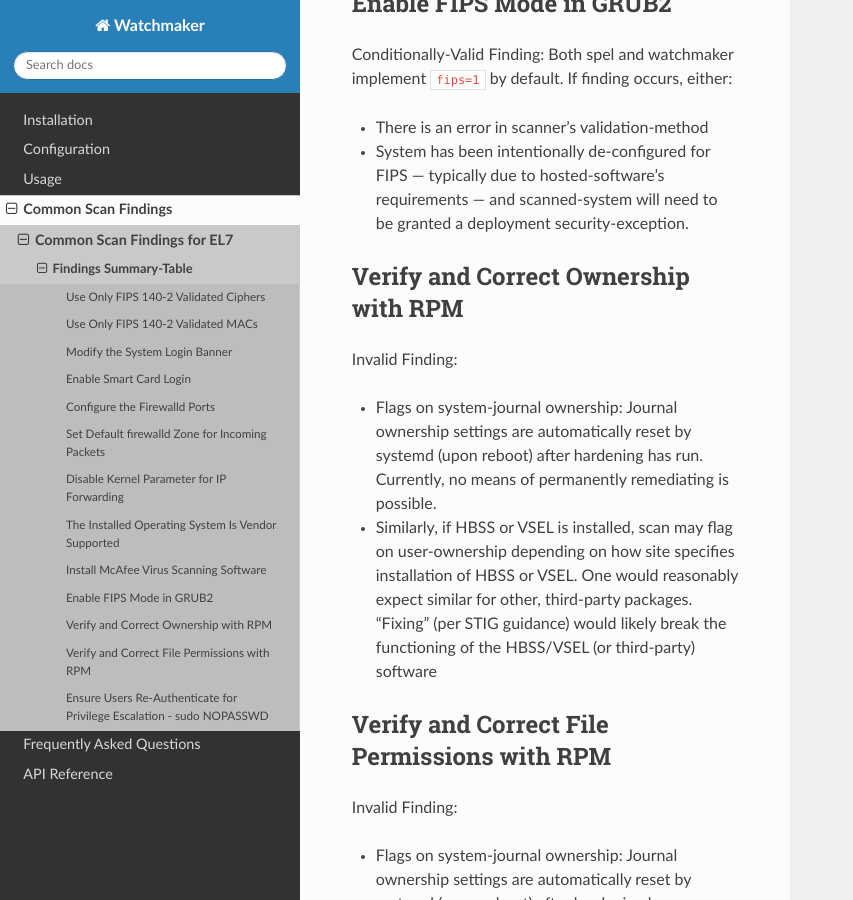
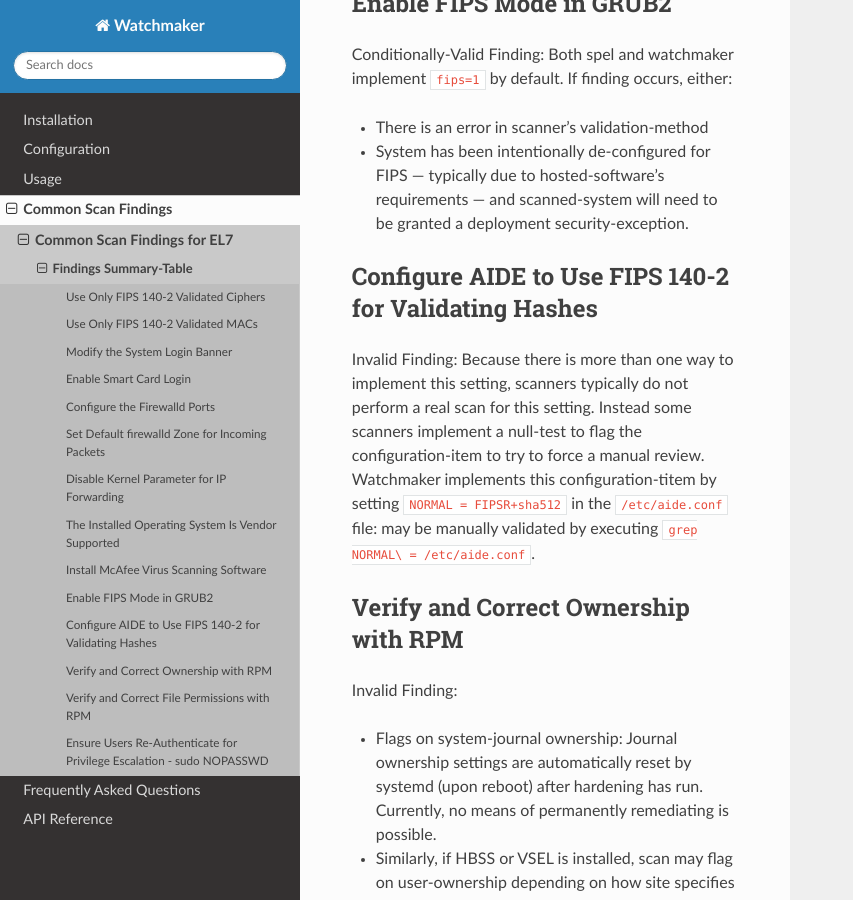
Before and after one commit to plus3it/watchmaker, a Sphinx documentation site: the page built from docs/findings/el7.md, in a window 1280 px wide and 900 px high, scrolled down 3038 px. Shown: the whole window, without its empty margins (0-853 px from the left). Built offline with Sphinx 7.4.7 and the Read the Docs theme 2.0.0, drawn with Linux system fonts in a browser that asks for light colours.

Commit message:
Upstream tool does not actually perform valid scan for AIDE+FIPS

```diff
--- a/docs/findings/el7.md
+++ b/docs/findings/el7.md
@@ -73,6 +73,9 @@ Conditionally-Valid Finding: Both spel and watchmaker implement `fips=1` by defa
 * There is an error in scanner's validation-method
 * System has been intentionally de-configured for FIPS &mdash; typically due to hosted-software's requirements &mdash; and scanned-system will need to be granted a deployment security-exception.
 
+## Configure AIDE to Use FIPS 140-2 for Validating Hashes
+
+Invalid Finding: Because there is more than one way to implement this setting, scanners typically do not perform a real scan for this setting. Instead some scanners implement a null-test to flag the configuration-item to try to force a manual review. Watchmaker implements this configuration-titem by setting `NORMAL = FIPSR+sha512` in the `/etc/aide.conf` file: may be manually validated by executing `grep NORMAL\ = /etc/aide.conf`.
 
 ## Verify and Correct Ownership with RPM
 
```
